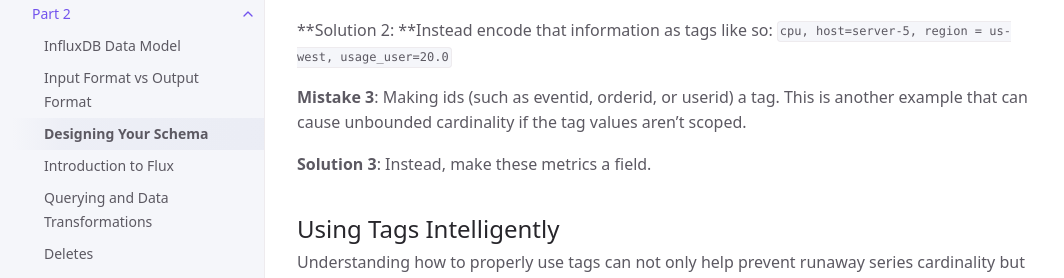
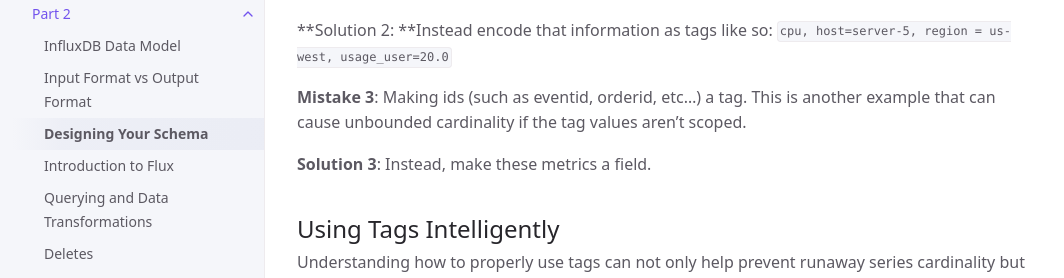
Before and after one commit to influxdata/awesome, a Jekyll site: the page built from docs/part-2/designing-your-schema.md, in a window 1280 px wide and 900 px high, scrolled down 3588 px. Shown: the part 174-452 px from the top of the window, without its empty margins (107-1171 px from the left). Built offline with Jekyll 4.4.1, drawn with Linux system fonts in a browser that asks for light colours.

Commit message:
Update designing-your-schema.md

```diff
--- a/docs/part-2/designing-your-schema.md
+++ b/docs/part-2/designing-your-schema.md
@@ -116,7 +116,7 @@ The most common schema design mistakes that can lead to runaway cardinality are:
 
 **Solution 2: **Instead encode that information as tags like so: `cpu, host=server-5, region = us-west, usage_user=20.0`
 
-**Mistake 3**: Making ids (such as eventid, orderid, or userid) a tag. This is another example that can cause unbounded cardinality if the tag values aren’t scoped.
+**Mistake 3**: Making ids (such as eventid, orderid, etc...) a tag. This is another example that can cause unbounded cardinality if the tag values aren’t scoped.
 
 **Solution 3**: Instead, make these metrics a field.
 
```
